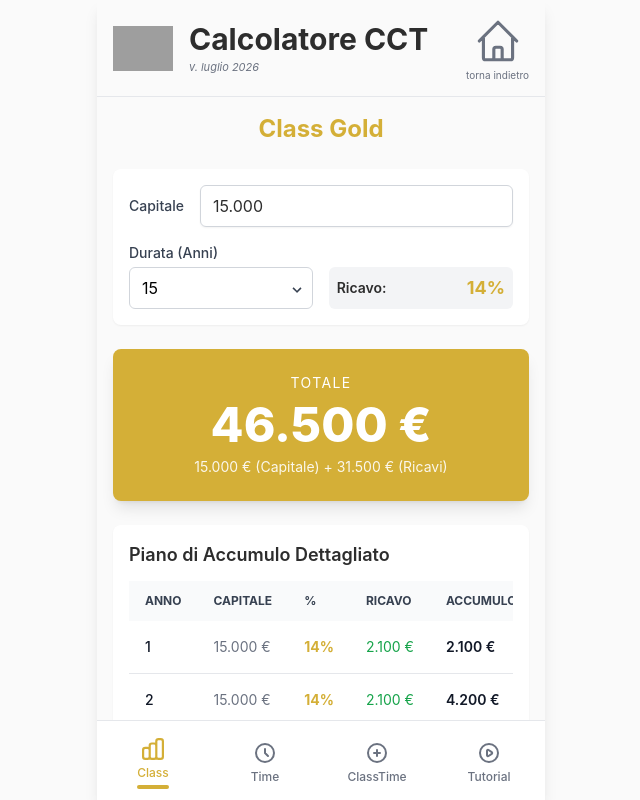
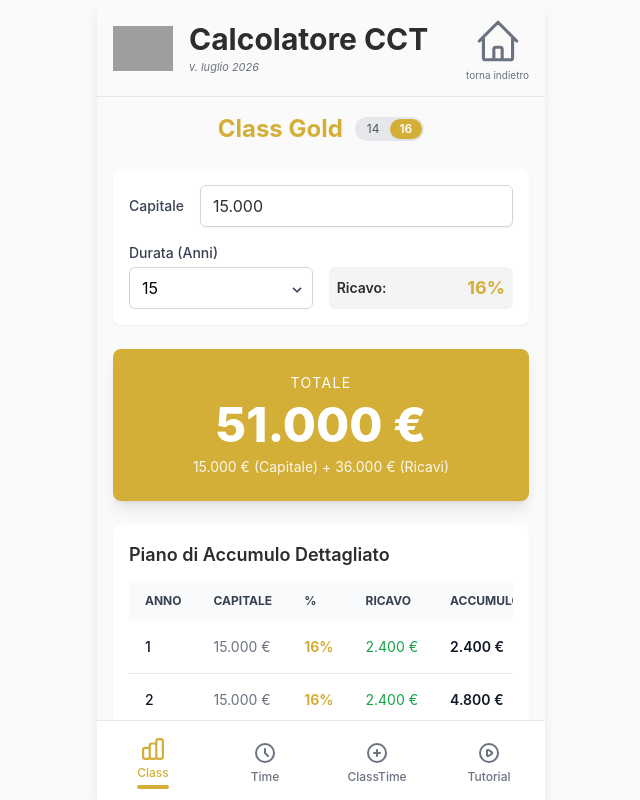
Before and after one commit to samdif2/CalcolatoreCCT, a React (Vite) app: page / in a window 1280 px wide. Shown: the whole page, without its empty margins (319-959 px from the left). Built offline with nearby package versions, Linux system fonts and the light colour scheme; grey boxes are pictures that could not be loaded.

Commit message:
feat: add 14% and 16% toggle modes for calculations
Introduced a percentage mode toggle (14/16) across all calculation views and updated constants to support new year options and dynamic mapping.

```diff
--- a/components/views/ClassGoldView.tsx
+++ b/components/views/ClassGoldView.tsx
@@ -1,6 +1,6 @@
 
 import React, { useState, useMemo, useCallback } from 'react';
-import { YEAR_OPTIONS, YEAR_PERCENT_MAP } from '../../constants';
+import { YEAR_OPTIONS, MAP_14, MAP_16 } from '../../constants';
 import { YearlyData } from '../../types';
 
 // Declare html2pdf for TypeScript
@@ -16,8 +16,10 @@ interface ClassGoldViewProps {
 const ClassGoldView: React.FC<ClassGoldViewProps> = ({ capital, setCapital, years, setYears }) => {
   const [isExporting, setIsExporting] = useState<boolean>(false);
   const [showMinError, setShowMinError] = useState<boolean>(false);
+  const [percentMode, setPercentMode] = useState<14 | 16>(16);
 
-  const percentage = useMemo(() => YEAR_PERCENT_MAP[years], [years]);
+  const percentageMap = useMemo(() => (percentMode === 14 ? MAP_14 : MAP_16), [percentMode]);
+  const percentage = useMemo(() => percentageMap[years] || 0, [years, percentageMap]);
 
   const yearlyData: YearlyData[] = useMemo(() => {
     const data: YearlyData[] = [];
@@ -159,7 +161,29 @@ const ClassGoldView: React.FC<ClassGoldViewProps> = ({ capital, setCapital, year
 
   return (
     <div className="p-4 space-y-6">
-      <h2 className="text-2xl font-bold text-[#D4AF37] text-center">Class Gold</h2>
+      <div className="flex items-center justify-center space-x-3">
+        <h2 className="text-2xl font-bold text-[#D4AF37]">Class Gold</h2>
+        <div className="inline-flex bg-gray-200 p-0.5 rounded-full text-xs">
+          <button
+            type="button"
+            onClick={() => setPercentMode(14)}
+            className={`px-2.5 py-0.5 rounded-full transition-all duration-200 ${
+              percentMode === 14 ? 'bg-[#D4AF37] text-white font-semibold shadow-sm' : 'text-gray-600 hover:text-gray-900'
+            }`}
+          >
+            14
+          </button>
+          <button
+            type="button"
+            onClick={() => setPercentMode(16)}
+            className={`px-2.5 py-0.5 rounded-full transition-all duration-200 ${
+              percentMode === 16 ? 'bg-[#D4AF37] text-white font-semibold shadow-sm' : 'text-gray-600 hover:text-gray-900'
+            }`}
+          >
+            16
+          </button>
+        </div>
+      </div>
       <div className="bg-white p-4 rounded-lg shadow-sm">
         <div className="space-y-4">
           {/* Capital Input with Dynamic Formatting */}
--- a/components/views/ClassTimeView.tsx
+++ b/components/views/ClassTimeView.tsx
@@ -1,6 +1,6 @@
 
 import React, { useState, useMemo, useCallback } from 'react';
-import { YEAR_OPTIONS, YEAR_PERCENT_MAP } from '../../constants';
+import { YEAR_OPTIONS, MAP_14, MAP_16 } from '../../constants';
 
 // Declare html2pdf for TypeScript
 declare const html2pdf: any;
@@ -23,8 +23,10 @@ interface ClassTimeViewProps {
 const ClassTimeView: React.FC<ClassTimeViewProps> = ({ capital, setCapital, years, setYears }) => {
   const [isExporting, setIsExporting] = useState<boolean>(false);
   const [showMinError, setShowMinError] = useState<boolean>(false);
+  const [percentMode, setPercentMode] = useState<14 | 16>(16);
 
-  const percentage = useMemo(() => YEAR_PERCENT_MAP[years], [years]);
+  const percentageMap = useMemo(() => (percentMode === 14 ? MAP_14 : MAP_16), [percentMode]);
+  const percentage = useMemo(() => percentageMap[years] || 0, [years, percentageMap]);
 
   // --- CALCULATION LOGIC ---
 
@@ -226,7 +228,29 @@ const ClassTimeView: React.FC<ClassTimeViewProps> = ({ capital, setCapital, year
 
   return (
     <div className="p-4 space-y-6">
-      <h2 className="text-2xl font-bold text-[#D4AF37] text-center">ClassTime</h2>
+      <div className="flex items-center justify-center space-x-3">
+        <h2 className="text-2xl font-bold text-[#D4AF37]">ClassTime</h2>
+        <div className="inline-flex bg-gray-200 p-0.5 rounded-full text-xs">
+          <button
+            type="button"
+            onClick={() => setPercentMode(14)}
+            className={`px-2.5 py-0.5 rounded-full transition-all duration-200 ${
+              percentMode === 14 ? 'bg-[#D4AF37] text-white font-semibold shadow-sm' : 'text-gray-600 hover:text-gray-900'
+            }`}
+          >
+            14
+          </button>
+          <button
+            type="button"
+            onClick={() => setPercentMode(16)}
+            className={`px-2.5 py-0.5 rounded-full transition-all duration-200 ${
+              percentMode === 16 ? 'bg-[#D4AF37] text-white font-semibold shadow-sm' : 'text-gray-600 hover:text-gray-900'
+            }`}
+          >
+            16
+          </button>
+        </div>
+      </div>
       <div className="bg-white p-4 rounded-lg shadow-sm">
         <div className="space-y-4">
 
--- a/components/views/GoldInTimeView.tsx
+++ b/components/views/GoldInTimeView.tsx
@@ -1,6 +1,6 @@
 
 import React, { useState, useMemo, useCallback } from 'react';
-import { YEAR_OPTIONS, YEAR_PERCENT_MAP } from '../../constants';
+import { YEAR_OPTIONS, MAP_14, MAP_16 } from '../../constants';
 import { YearlyData } from '../../types';
 
 // Declare html2pdf for TypeScript
@@ -16,8 +16,10 @@ interface GoldInTimeViewProps {
 const GoldInTimeView: React.FC<GoldInTimeViewProps> = ({ capital, setCapital, years, setYears }) => {
   const [isExporting, setIsExporting] = useState<boolean>(false);
   const [showMinError, setShowMinError] = useState<boolean>(false);
+  const [percentMode, setPercentMode] = useState<14 | 16>(16);
 
-  const percentage = useMemo(() => YEAR_PERCENT_MAP[years], [years]);
+  const percentageMap = useMemo(() => (percentMode === 14 ? MAP_14 : MAP_16), [percentMode]);
+  const percentage = useMemo(() => percentageMap[years] || 0, [years, percentageMap]);
 
   const yearlyData: YearlyData[] = useMemo(() => {
     const data: YearlyData[] = [];
@@ -176,7 +178,29 @@ const GoldInTimeView: React.FC<GoldInTimeViewProps> = ({ capital, setCapital, ye
 
   return (
     <div className="p-4 space-y-6">
-      <h2 className="text-2xl font-bold text-[#D4AF37] text-center">Gold in Time</h2>
+      <div className="flex items-center justify-center space-x-3">
+        <h2 className="text-2xl font-bold text-[#D4AF37]">Gold in Time</h2>
+        <div className="inline-flex bg-gray-200 p-0.5 rounded-full text-xs">
+          <button
+            type="button"
+            onClick={() => setPercentMode(14)}
+            className={`px-2.5 py-0.5 rounded-full transition-all duration-200 ${
+              percentMode === 14 ? 'bg-[#D4AF37] text-white font-semibold shadow-sm' : 'text-gray-600 hover:text-gray-900'
+            }`}
+          >
+            14
+          </button>
+          <button
+            type="button"
+            onClick={() => setPercentMode(16)}
+            className={`px-2.5 py-0.5 rounded-full transition-all duration-200 ${
+              percentMode === 16 ? 'bg-[#D4AF37] text-white font-semibold shadow-sm' : 'text-gray-600 hover:text-gray-900'
+            }`}
+          >
+            16
+          </button>
+        </div>
+      </div>
       <div className="bg-white p-4 rounded-lg shadow-sm">
         <div className="space-y-4">
           {/* Capital Input with Dynamic Formatting */}
--- a/constants.ts
+++ b/constants.ts
@@ -1,10 +1,23 @@
 
-export const YEAR_OPTIONS: number[] = [15, 12, 10, 8, 5];
+export const YEAR_OPTIONS: number[] = [15, 12, 10, 8, 5, 3];
 
-export const YEAR_PERCENT_MAP: { [key: number]: number } = {
+export const MAP_14: { [key: number]: number } = {
   15: 14,
   12: 13,
   10: 12,
   8: 11,
   5: 10,
+  3: 7,
 };
+
+export const MAP_16: { [key: number]: number } = {
+  15: 16,
+  12: 15,
+  10: 14,
+  8: 13,
+  5: 12,
+  3: 9,
+};
+
+// Kept for backward compatibility if needed, using default 16
+export const YEAR_PERCENT_MAP = MAP_16;
```
